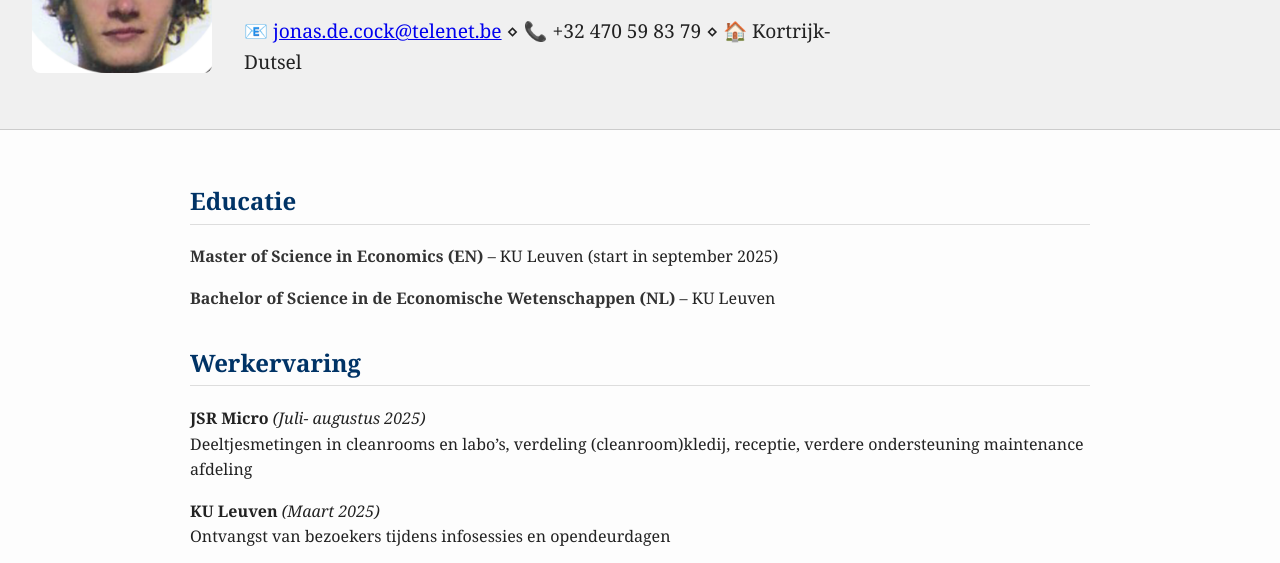
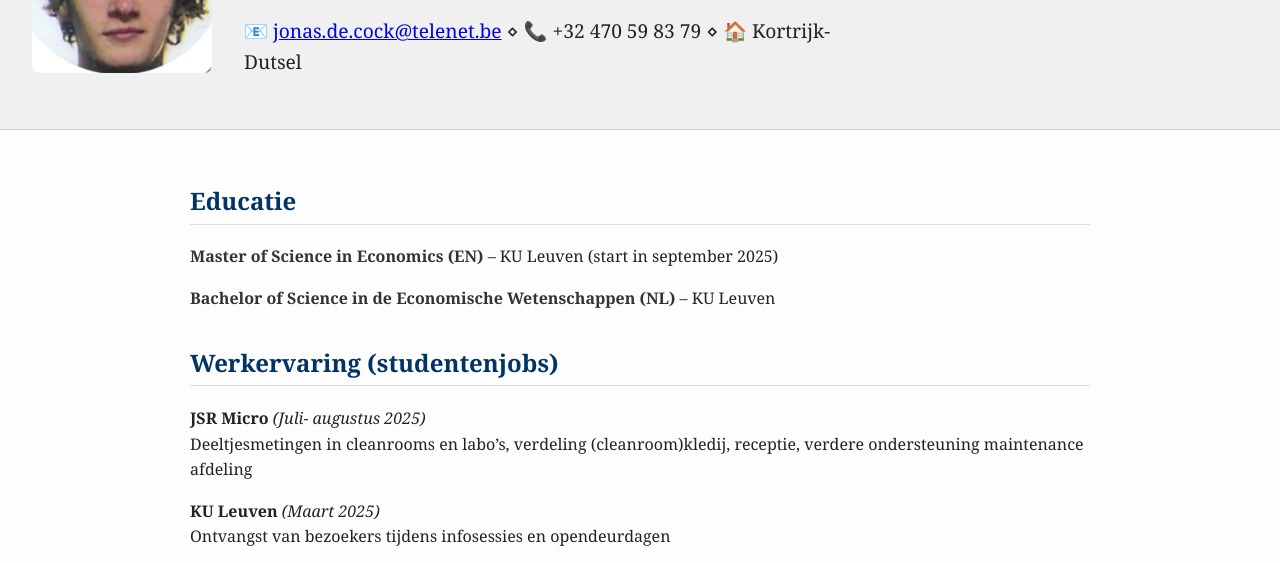
Before and after one commit to decockjonas/hi, a plain HTML site: page index.html in a window 1280 px wide. Shown: the part 205-768 px from the top of the page. Drawn offline with Linux system fonts and the light colour scheme.

Commit message:
Update index.html

```diff
--- a/index.html
+++ b/index.html
@@ -87,7 +87,7 @@ o<!DOCTYPE html>
     </section>
 
 <section class="section">
-  <h2>Werkervaring</h2>
+  <h2>Werkervaring (studentenjobs)</h2>
 
   <p><strong>JSR Micro</strong> <em>(Juli- augustus 2025)</em><br>
 
```
